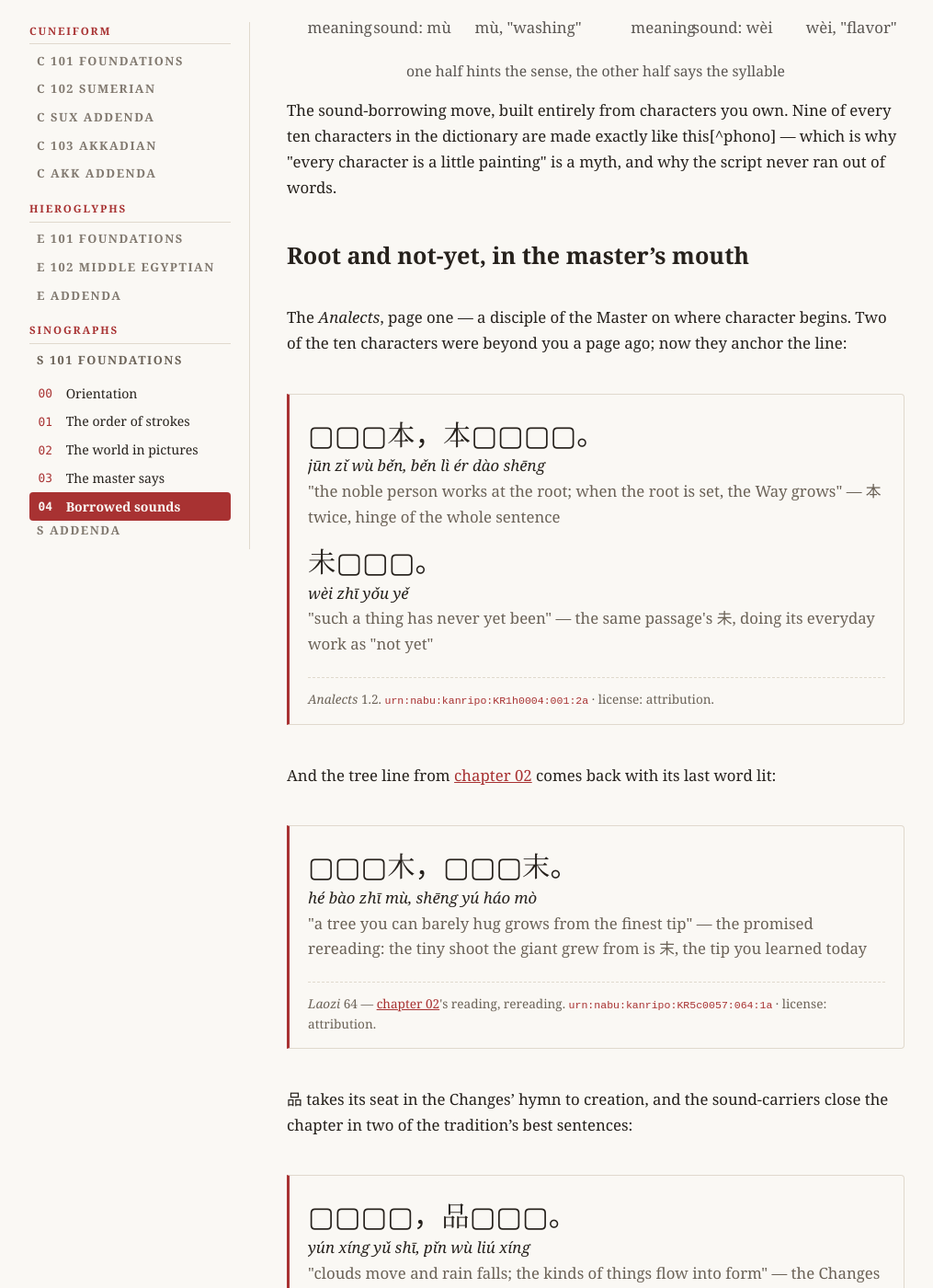
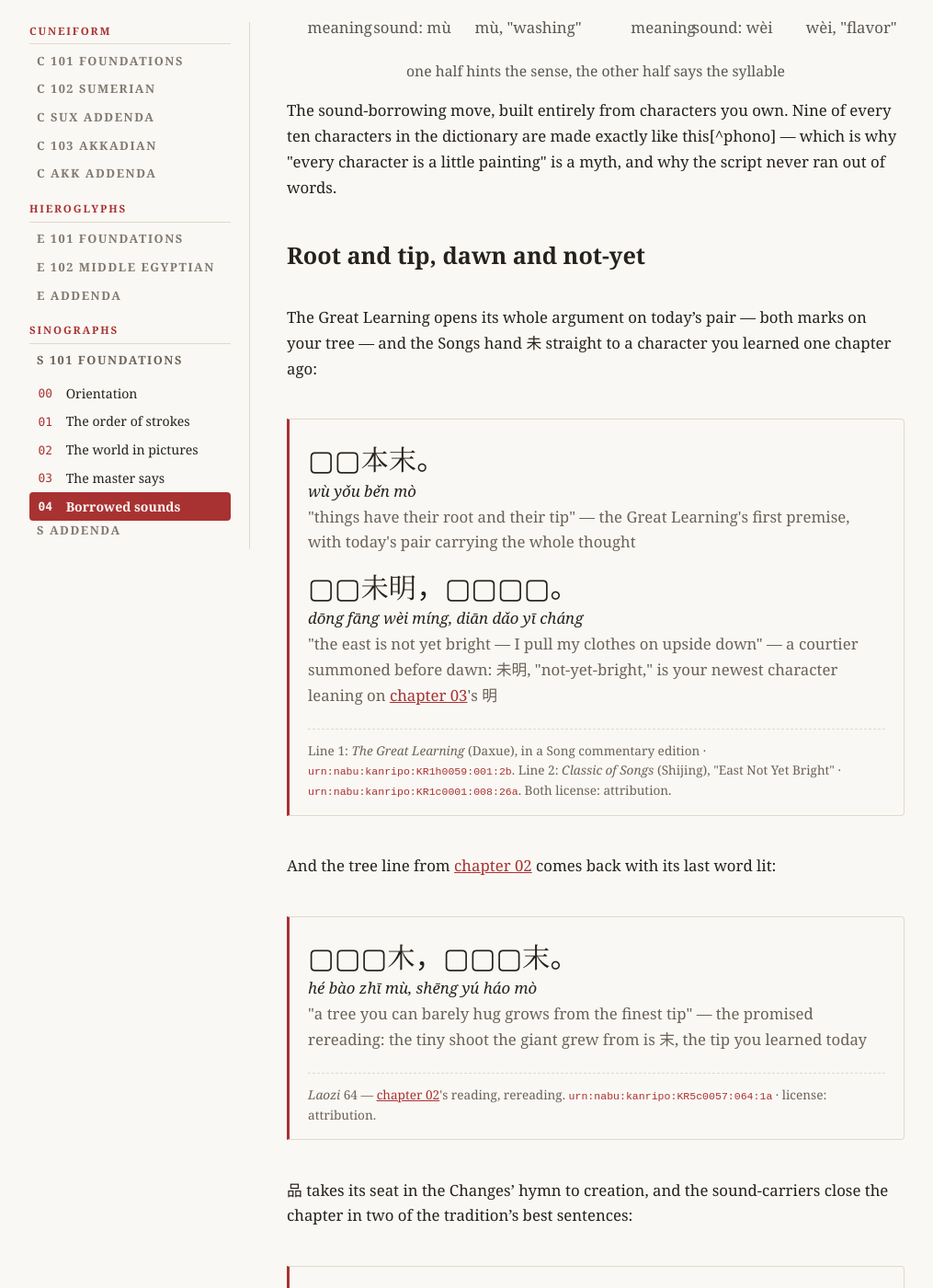
Before and after one commit to arvicco/nabu-edubba, a Jekyll site: the page built from site/sinographs/101/04-roots-tips-borrowed-sounds.md, in a window 1280 px wide and 1400 px high, scrolled down 1836 px. Shown: the whole window at 92% size, without its empty margins (132-1147 px from the left). Built offline with Jekyll 4.4.1, drawn with Linux system fonts in a browser that asks for light colours.

Commit message:
fix: root and not-yet teach through known characters (review round)
物有本末 — the Great Learning's premise with today's pair carrying
the thought — and the Shijing's 東方未明 (not-yet-bright: 未
leaning on ch03's 明, a courtier dressed upside-down before dawn)
replace the box-heavy Analects 1.2 lines.

Co-Authored-By: Claude Fable 5 <noreply@anthropic.com>

```diff
--- a/site/sinographs/101/04-roots-tips-borrowed-sounds.md
+++ b/site/sinographs/101/04-roots-tips-borrowed-sounds.md
@@ -123,20 +123,25 @@ yet" turns out to moonlight as a pure syllable.
   </figcaption>
 </figure>
 
-## Root and not-yet, in the master's mouth
+## Root and tip, dawn and not-yet
 
-The *Analects*, page one — a disciple of the Master on where
-character begins. Two of the ten characters were beyond you a page
-ago; now they anchor the line:
+The Great Learning opens its whole argument on today's pair — both
+marks on your tree — and the Songs hand 未 straight to a character
+you learned one chapter ago:
 
 <figure class="reading reading--script reading--stacked">
   <div class="reading-lines">
-    <div class="reading-line"><span class="script">▢▢▢本，本▢▢▢▢。</span><span class="translit pinyin">jūn zǐ wù běn, běn lì ér dào shēng</span><span class="gloss">"the noble person works at the root; when the root is set, the Way grows" — 本 twice, hinge of the whole sentence</span></div>
-    <div class="reading-line"><span class="script">未▢▢▢。</span><span class="translit pinyin">wèi zhī yǒu yě</span><span class="gloss">"such a thing has never yet been" — the same passage's 未, doing its everyday work as "not yet"</span></div>
+    <div class="reading-line"><span class="script">▢▢本末。</span><span class="translit pinyin">wù yǒu běn mò</span><span class="gloss">"things have their root and their tip" — the Great Learning's first premise, with today's pair carrying the whole thought</span></div>
+    <div class="reading-line"><span class="script">▢▢未明，▢▢▢▢。</span><span class="translit pinyin">dōng fāng wèi míng, diān dǎo yī cháng</span><span class="gloss">"the east is not yet bright — I pull my clothes on upside down" — a courtier summoned before dawn: 未明, "not-yet-bright," is your newest character leaning on <a href="{{ '/sinographs/101/03-the-master-says/' | relative_url }}">chapter 03</a>'s 明</span></div>
   </div>
   <figcaption class="citation">
-    <em>Analects</em> 1.2.
-    <code>urn:nabu:kanripo:KR1h0004:001:2a</code> · license: attribution.
+    Line 1: <em>The Great Learning</em> (Daxue), in a Song
+    commentary edition ·
+    <code>urn:nabu:kanripo:KR1h0059:001:2b</code>.
+    Line 2: <em>Classic of Songs</em> (Shijing), "East Not Yet
+    Bright" ·
+    <code>urn:nabu:kanripo:KR1c0001:008:26a</code>.
+    Both license: attribution.
   </figcaption>
 </figure>
 
```
Also changed, not shown: docs/WORKLOG.md (+9 -0 lines).
